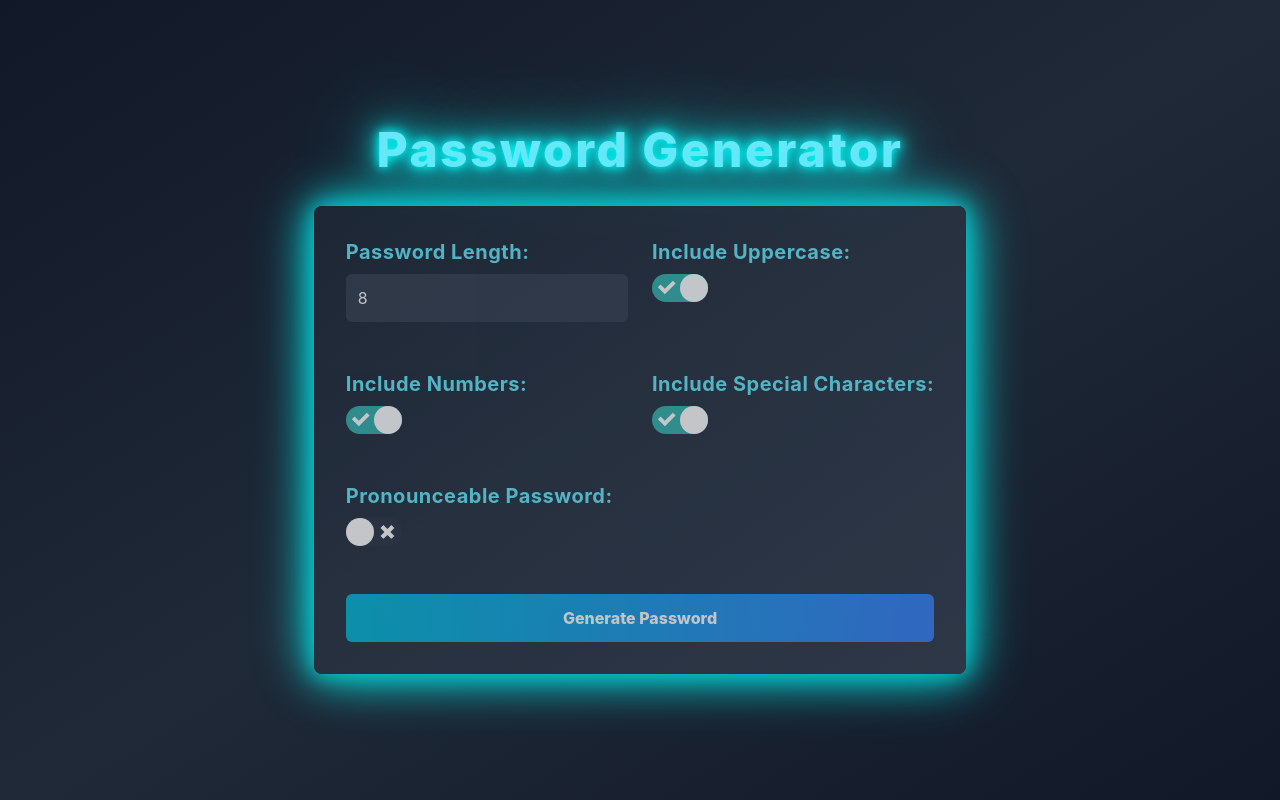
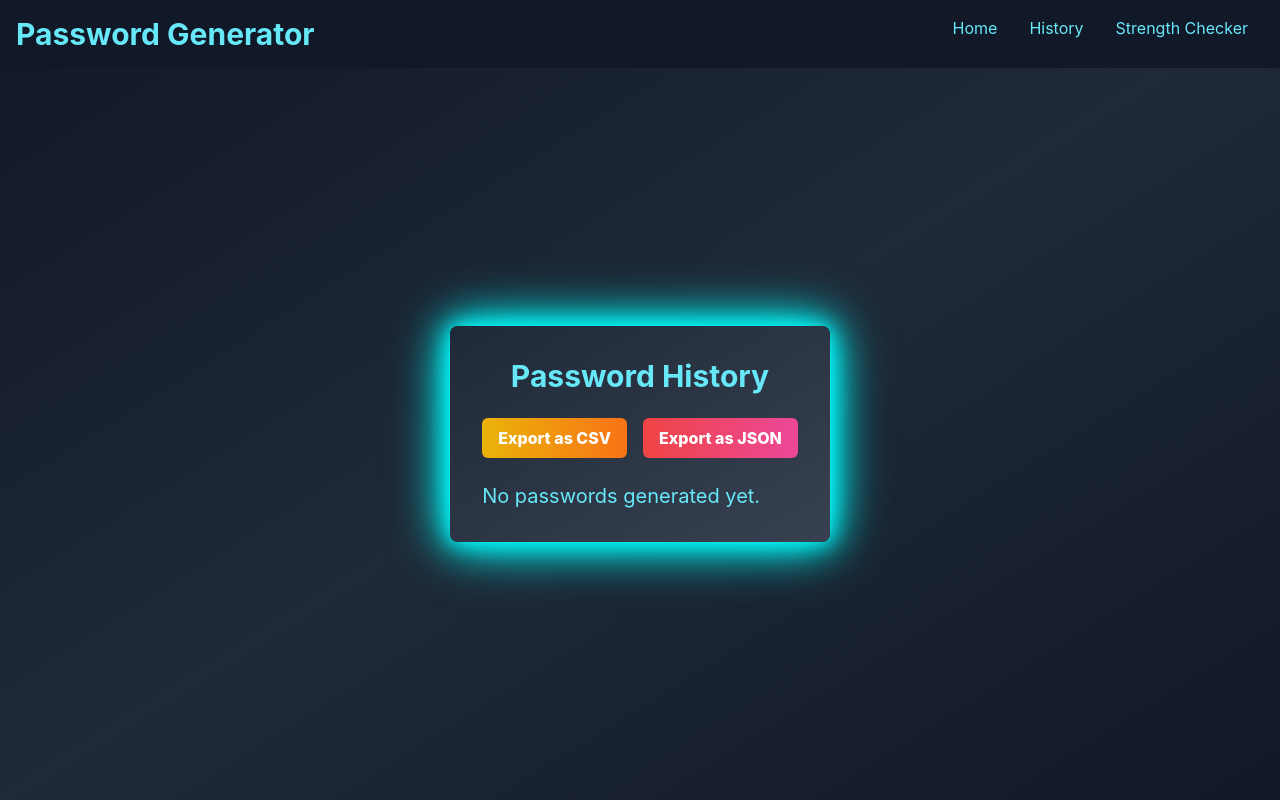
Before and after one commit to abirzishan32/password_generator, a React (Create React App) app: page /history in a window 1280 px wide. Built offline with nearby package versions, Linux system fonts and the light colour scheme.

Commit message:
password strength added

```diff
--- a/package.json
+++ b/package.json
@@ -11,9 +11,11 @@
     "file-saver": "^2.0.5",
     "react": "^18.3.1",
     "react-dom": "^18.3.1",
+    "react-router-dom": "^6.26.1",
     "react-scripts": "5.0.1",
     "react-switch": "^7.0.0",
-    "web-vitals": "^2.1.4"
+    "web-vitals": "^2.1.4",
+    "zxcvbn": "^4.4.2"
   },
   "scripts": {
     "start": "react-scripts start",
--- a/src/App.js
+++ b/src/App.js
@@ -1,13 +1,37 @@
 import React from 'react';
+import { BrowserRouter as Router, Routes, Route, Link } from 'react-router-dom';
 import PasswordGenerator from './components/PasswordGenerator';
+import PasswordHistory from './components/PasswordHistory';
+import PasswordStrength from './components/PasswordStrength';
 import './style.css';
 
 function App() {
+  const [history, setHistory] = React.useState([]);
+
+  const addToHistory = (newPassword) => {
+    setHistory([newPassword, ...history.slice(0, 4)]);
+  };
+
   return (
-    <div className="min-h-screen flex flex-col justify-center items-center bg-gradient-to-br from-gray-900 via-gray-800 to-gray-900 text-cyan-300">
-      <h1 className="text-5xl font-extrabold mb-8 neon-text tracking-wider animate-flicker animate-glow">Password Generator</h1>
-      <PasswordGenerator />
-    </div>
+    <Router>
+      <div className="min-h-screen flex flex-col bg-gradient-to-br from-gray-900 via-gray-800 to-gray-900 text-cyan-300">
+        <header className="flex justify-between p-4 bg-gray-900">
+          <h1 className="text-3xl font-bold">Password Generator</h1>
+          <nav>
+            <Link to="/" className="text-cyan-300 hover:text-cyan-500 px-4 py-2 rounded-lg transition-all duration-300 transform hover:scale-105 hover:shadow-lg hover:shadow-cyan-500/50">Home</Link>
+            <Link to="/history" className="text-cyan-300 hover:text-cyan-500 px-4 py-2 rounded-lg transition-all duration-300 transform hover:scale-105 hover:shadow-lg hover:shadow-cyan-500/50">History</Link>
+            <Link to="/strength-checker" className="text-cyan-300 hover:text-cyan-500 px-4 py-2 rounded-lg transition-all duration-300 transform hover:scale-105 hover:shadow-lg hover:shadow-cyan-500/50">Strength Checker</Link>
+          </nav>
+        </header>
+        <main className="flex-grow flex justify-center items-center">
+          <Routes>
+            <Route path="/" element={<PasswordGenerator addToHistory={addToHistory} />} />
+            <Route path="/history" element={<PasswordHistory history={history} />} />
+            <Route path="/strength-checker" element={<PasswordStrength />} />
+          </Routes>
+        </main>
+      </div>
+    </Router>
   );
 }
 
--- a/src/components/PasswordGenerator.jsx
+++ b/src/components/PasswordGenerator.jsx
@@ -3,7 +3,7 @@ import ReactSwitch from 'react-switch';
 import { FontAwesomeIcon } from '@fortawesome/react-fontawesome';
 import { faClipboard } from '@fortawesome/free-solid-svg-icons';
 
-const PasswordGenerator = () => {
+const PasswordGenerator = ({ addToHistory }) => {
     const [password, setPassword] = React.useState("");
     const [length, setLength] = React.useState(8);
     const [uppercase, setUppercase] = React.useState(true);
@@ -11,7 +11,6 @@ const PasswordGenerator = () => {
     const [specialChars, setSpecialChars] = React.useState(true);
     const [pronounceable, setPronounceable] = React.useState(false);
     const [position, setPosition] = React.useState("end");
-
 
     const consonants = "bcdfghjklmnpqrstvwxyz";
     const vowels = "aeiou";
@@ -22,7 +21,7 @@ const PasswordGenerator = () => {
         let generatePass = '';
 
         if (pronounceable) {
-            for (let i = 0; i < length - 4; i += 2) { // Allocate space for numbers/special chars
+            for (let i = 0; i < length - 4; i += 2) {
                 const consonant = consonants[Math.floor(Math.random() * consonants.length)];
                 const vowel = vowels[Math.floor(Math.random() * vowels.length)];
                 generatePass += consonant + vowel;
@@ -32,11 +31,10 @@ const PasswordGenerator = () => {
             if (numbers) extraChars += nums[Math.floor(Math.random() * nums.length)];
             if (specialChars) extraChars += symbols[Math.floor(Math.random() * symbols.length)];
 
-            // Add extra characters to the start or end of the password based on position
             generatePass = position === 'start' ? extraChars + generatePass : generatePass + extraChars;
 
             if (generatePass.length > length) {
-                generatePass = generatePass.slice(0, length);  // Truncate to the desired length
+                generatePass = generatePass.slice(0, length);
             }
         } else {
             const upper = 'ABCDEFGHIJKLMNOPQRSTUVWXYZ';
@@ -55,6 +53,7 @@ const PasswordGenerator = () => {
         }
 
         setPassword(generatePass);
+        addToHistory(generatePass);
     };
 
     const copyToClipboard = () => {
--- /dev/null
+++ b/src/components/PasswordHistory.jsx
@@ -0,0 +1,63 @@
+import React from 'react';
+
+const PasswordHistory = ({ history }) => {
+
+
+    // Export history as CSV
+    const exportAsCSV = () => {
+        const csvContent = "data:text/csv;charset=utf-8," +
+            history.map(p => `"${p}"`).join("\n");
+
+        const encodedUri = encodeURI(csvContent);
+        const link = document.createElement("a");
+        link.setAttribute("href", encodedUri);
+        link.setAttribute("download", "password_history.csv");
+        document.body.appendChild(link);
+        link.click();
+        document.body.removeChild(link);
+    };
+
+    // Export history as JSON
+    const exportAsJSON = () => {
+        const jsonContent = JSON.stringify(history, null, 2);
+        const blob = new Blob([jsonContent], { type: "application/json" });
+        const link = document.createElement("a");
+        link.href = URL.createObjectURL(blob);
+        link.download = "password_history.json";
+        document.body.appendChild(link);
+        link.click();
+        document.body.removeChild(link);
+    };
+
+    return (
+        <div className="bg-gradient-to-br from-gray-800 to-gray-700 p-8 rounded-lg shadow-xl neon-box">
+            <h2 className="text-3xl font-bold mb-6 text-center text-cyan-300">Password History</h2>
+            <div className="mb-6">
+
+                <button
+                    onClick={exportAsCSV}
+                    className="mr-4 py-2 px-4 rounded-md bg-gradient-to-r from-yellow-500 to-orange-500 hover:from-orange-500 hover:to-yellow-500 text-white font-extrabold transition-all transform hover:scale-105 focus:outline-none focus:ring-4 focus:ring-yellow-500 animate-glow"
+                >
+                    Export as CSV
+                </button>
+                <button
+                    onClick={exportAsJSON}
+                    className="py-2 px-4 rounded-md bg-gradient-to-r from-red-500 to-pink-500 hover:from-pink-500 hover:to-red-500 text-white font-extrabold transition-all transform hover:scale-105 focus:outline-none focus:ring-4 focus:ring-red-500 animate-glow"
+                >
+                    Export as JSON
+                </button>
+            </div>
+            <ul>
+                {history.length > 0 ? (
+                    history.map((password, index) => (
+                            <li key={index} className="text-cyan-300 text-xl mb-2">{password}</li>
+                    ))
+                ) : (
+                    <li className="text-cyan-300 text-xl">No passwords generated yet.</li>
+                )}
+            </ul>
+        </div>
+    );
+};
+
+export default PasswordHistory;
--- /dev/null
+++ b/src/components/PasswordStrength.jsx
@@ -0,0 +1,50 @@
+import React, { useState } from 'react';
+import zxcvbn from 'zxcvbn'; // A library to check password strength
+
+const PasswordStrengthChecker = () => {
+  const [password, setPassword] = useState('');
+  const [strength, setStrength] = useState(null);
+
+  const handlePasswordChange = (e) => {
+    const newPassword = e.target.value;
+    setPassword(newPassword);
+
+    // Calculate password strength
+    const result = zxcvbn(newPassword);
+    setStrength(result);
+  };
+
+  const getCrackTime = (crackTimes) => {
+    return Object.values(crackTimes).find(Boolean) || 'Unknown';
+  };
+
+  return (
+    <div className="bg-gradient-to-br from-gray-800 to-gray-700 p-8 rounded-lg shadow-xl neon-box">
+      <h2 className="text-3xl font-bold mb-6 text-center text-cyan-300">Password Strength Checker</h2>
+      <div className="mb-6">
+        <input
+          type="password"
+          value={password}
+          onChange={handlePasswordChange}
+          placeholder="Enter your password"
+          className="w-full p-2 rounded-md bg-gray-900 text-cyan-300 border border-gray-700 focus:outline-none focus:ring-2 focus:ring-cyan-500"
+        />
+      </div>
+      {strength && (
+        <div className="text-cyan-300 text-xl">
+          <h3 className="text-2xl font-semibold mb-2">Password Strength: {strength.score}</h3>
+          <p className="mb-2">Time to Crack: {getCrackTime(strength.crack_times_display)}</p>
+          <p className="mb-2">Suggestions:</p>
+          <ul className="list-disc list-inside mb-4">
+            {strength.feedback.suggestions.map((suggestion, index) => (
+              <li key={index}>{suggestion}</li>
+            ))}
+          </ul>
+          <p className="text-xl font-bold">Review: {strength.feedback.suggestions.length === 0 ? 'Good Password!' : 'Weak Password!'}</p>
+        </div>
+      )}
+    </div>
+  );
+};
+
+export default PasswordStrengthChecker;
--- a/src/style.css
+++ b/src/style.css
@@ -15,3 +15,33 @@
       opacity: 0.4;
     }
   }
+
+
+.glow-on-hover {
+    position: relative;
+    display: inline-block;
+    cursor: pointer;
+    color: #ffffff;
+    font-size: 1rem;
+    font-weight: bold;
+  }
+
+  .glow-on-hover::before {
+    content: '';
+    position: absolute;
+    top: 50%;
+    left: 50%;
+    width: 100%;
+    height: 100%;
+    background: linear-gradient(45deg, rgba(255, 255, 255, 0.1), rgba(255, 255, 255, 0.3));
+    transform: translate(-50%, -50%) scale(1.2);
+    border-radius: 50%;
+    opacity: 0;
+    z-index: -1;
+    transition: opacity 0.3s, transform 0.3s;
+  }
+
+  .glow-on-hover:hover::before {
+    opacity: 1;
+    transform: translate(-50%, -50%) scale(1.4);
+  }
```
Also changed, not shown: 1 other file (tests, documents, lock files or other folders).
